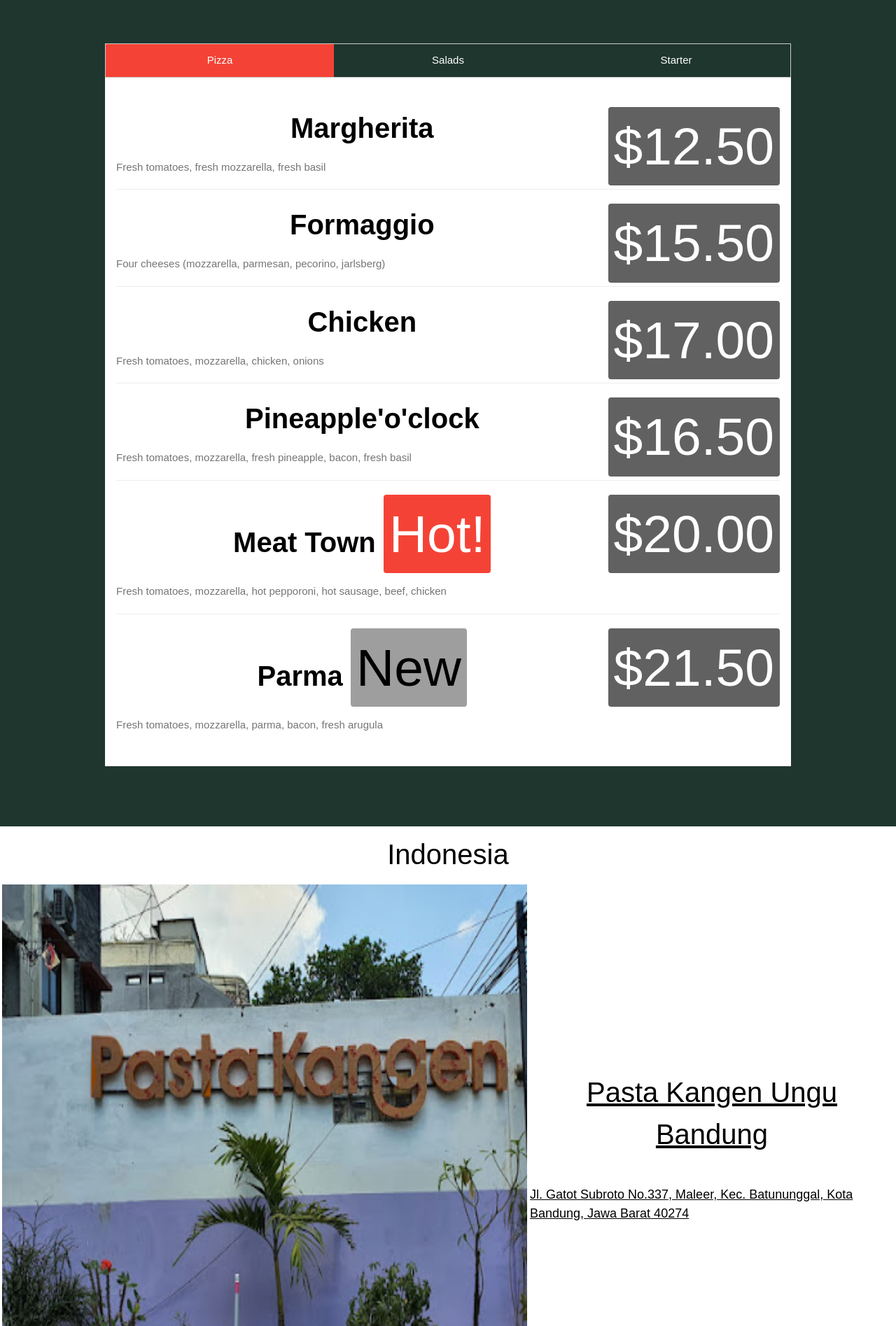
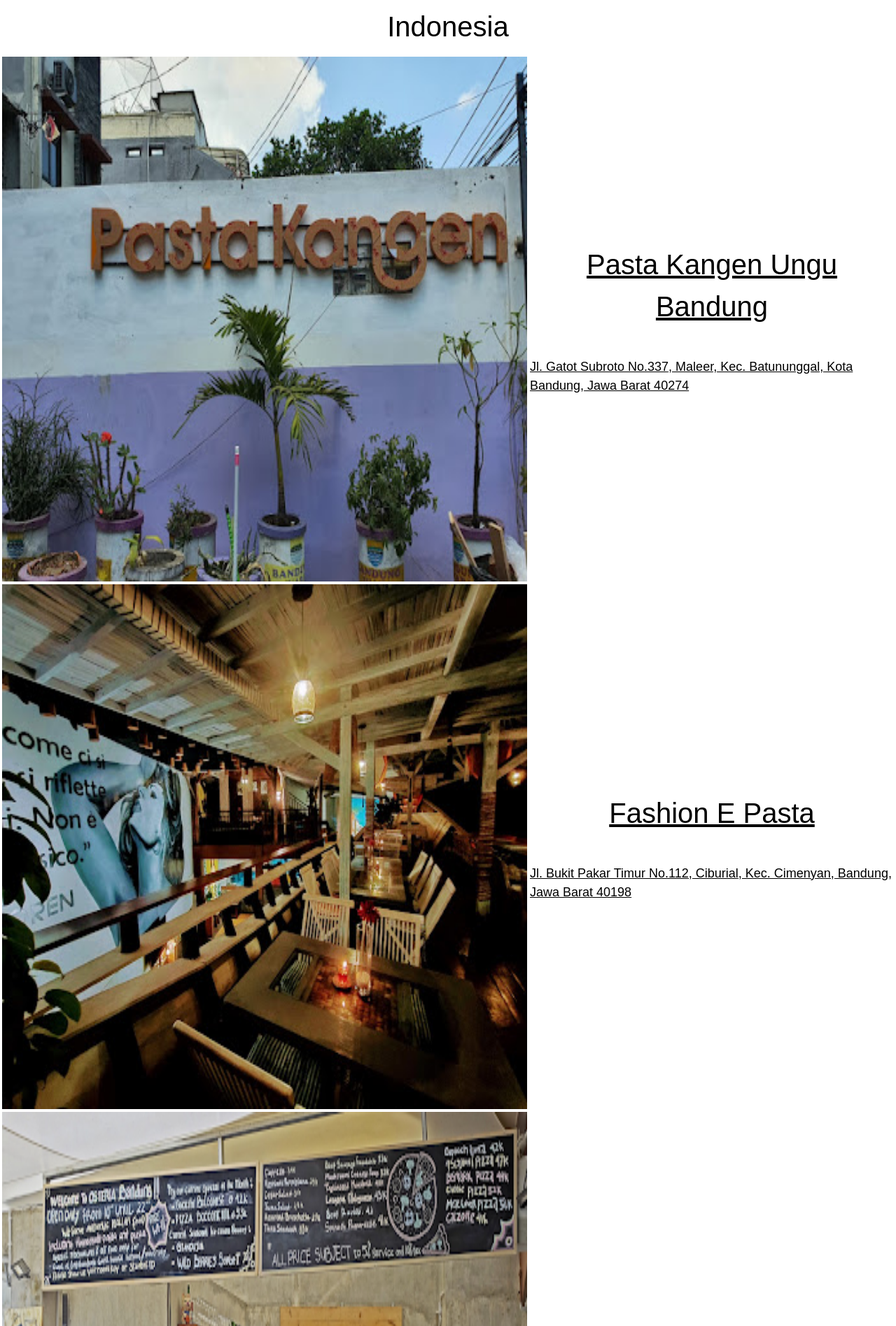
Before and after one commit to alfin7234/uts_pw1, a PHP site: page /list.php in a window 1280 px wide. Shown: the part 855-2750 px from the top of the page at 70% size. Run offline with PHP 8.4, Linux system fonts and the light colour scheme.

Commit message:
Update list.php

```diff
--- a/uts6/list.php
+++ b/uts6/list.php
@@ -38,84 +38,6 @@ Nama (NRP)
 		<p><a href="#menu" class="button xxlarge black" style="font-size:25px">Let See !</a></p>
 	</div>
 </header>
-
-<!-- JENIS PASTA -->
-<div class="container green padding-64 xlarge" id="menu">
-  <div class="content">
-	<div class="row center border border-dark-grey">
-		<a href="javascript:void(0)" onclick="openMenu(event, 'Pizza');" id="myLink">
-			<div class="col s4 tablink padding-large hover-red">Pizza</div>
-		</a>
-		<a href="javascript:void(0)" onclick="openMenu(event, 'Pasta');">
-			<div class="col s4 tablink padding-large hover-red">Salads</div>
-		</a>
-		<a href="javascript:void(0)" onclick="openMenu(event, 'Starter');">
-			<div class="col s4 tablink padding-large hover-red">Starter</div>
-		</a>
-	</div>
-
-	<div id="Pizza" class="container menu padding-32 white">
-		<h1><b>Margherita</b> <span class="right tag dark-grey round">$12.50</span></h1>
-		<p class="text-grey">Fresh tomatoes, fresh mozzarella, fresh basil</p>
-		<hr>
-
-		<h1><b>Formaggio</b> <span class="right tag dark-grey round">$15.50</span></h1>
-		<p class="text-grey">Four cheeses (mozzarella, parmesan, pecorino, jarlsberg)</p>
-		<hr>
-
-		<h1><b>Chicken</b> <span class="right tag dark-grey round">$17.00</span></h1>
-		<p class="text-grey">Fresh tomatoes, mozzarella, chicken, onions</p>
-		<hr>
-
-		<h1><b>Pineapple'o'clock</b> <span class="right tag dark-grey round">$16.50</span></h1>
-		<p class="text-grey">Fresh tomatoes, mozzarella, fresh pineapple, bacon, fresh basil</p>
-		<hr>
-
-		<h1><b>Meat Town</b> <span class="tag red round">Hot!</span><span class="right tag dark-grey round">$20.00</span></h1>
-		<p class="text-grey">Fresh tomatoes, mozzarella, hot pepporoni, hot sausage, beef, chicken</p>
-		<hr>
-
-		<h1><b>Parma</b> <span class="tag grey round">New</span><span class="right tag dark-grey round">$21.50</span></h1>
-		<p class="text-grey">Fresh tomatoes, mozzarella, parma, bacon, fresh arugula</p>
-	</div>
-
-	<div id="Pasta" class="container menu padding-32 white">
-		<h1><b>Lasagna</b> <span class="tag grey round">Popular</span> <span class="right tag dark-grey round">$13.50</span></h1>
-		<p class="text-grey">Special sauce, mozzarella, parmesan, ground beef</p>
-		<hr>
-
-		<h1><b>Ravioli</b> <span class="right tag dark-grey round">$14.50</span></h1>
-		<p class="text-grey">Ravioli filled with cheese</p>
-		<hr>
-
-		<h1><b>Spaghetti Classica</b> <span class="right tag dark-grey round">$11.00</span></h1>
-		<p class="text-grey">Fresh tomatoes, onions, ground beef</p>
-		<hr>
-
-		<h1><b>Seafood pasta</b> <span class="right tag dark-grey round">$25.50</span></h1>
-		<p class="text-grey">Salmon, shrimp, lobster, garlic</p>
-	</div>
-
-
-	<div id="Starter" class="container menu padding-32 white">
-		<h1><b>Today's Soup</b> <span class="tag grey round">Seasonal</span><span class="right tag dark-grey round">$5.50</span></h1>
-		<p class="text-grey">Ask the waiter</p>
-		<hr>
-
-		<h1><b>Bruschetta</b> <span class="right tag dark-grey round">$8.50</span></h1>
-		<p class="text-grey">Bread with pesto, tomatoes, onion, garlic</p>
-		<hr>
-
-		<h1><b>Garlic bread</b> <span class="right tag dark-grey round">$9.50</span></h1>
-		<p class="text-grey">Grilled ciabatta, garlic butter, onions</p>
-		<hr>
-
-		<h1><b>Tomozzarella</b> <span class="right tag dark-grey round">$10.50</span></h1>
-		<p class="text-grey">Tomatoes and mozzarella</p>
-	</div><br>
-
-  </div>
-</div>
 
 <!-- About Container -->
 
```
